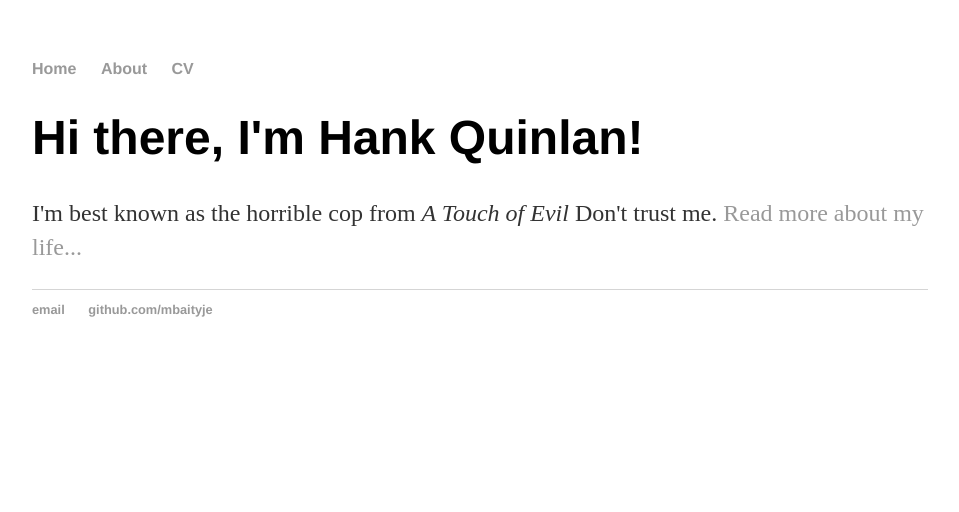
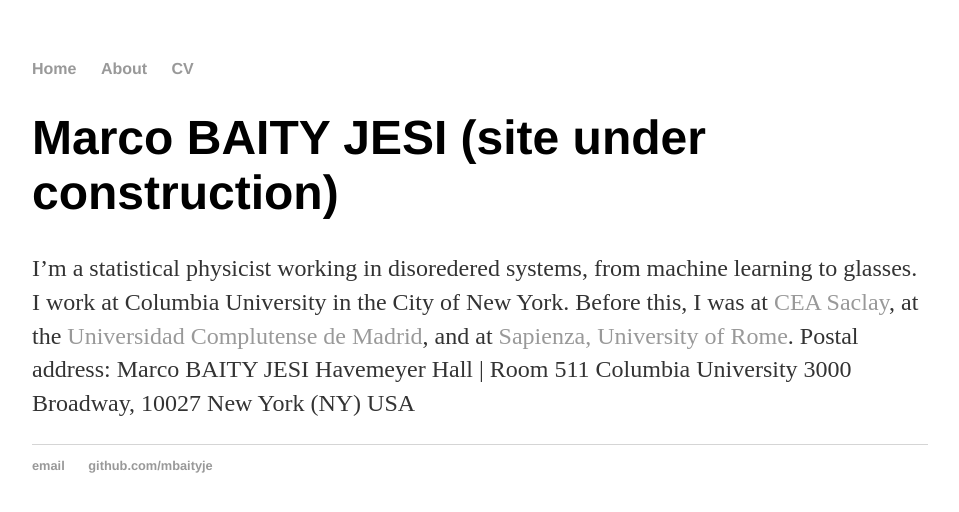
Before and after one commit to mbaityje/mbaityje.github.io, a Jekyll site: the page built from index.html, in a window 1280 px wide. Shown: the top 512 px of the page, without its empty margins (160-1119 px from the left). Built offline with Jekyll 4.4.1, drawn with Linux system fonts in a browser that asks for light colours.

Commit message:
Update index.html

```diff
--- a/index.html
+++ b/index.html
@@ -1,8 +1,20 @@
 ---
 layout: default
-title: Hank Quinlan, Horrible Cop
+title: Marco BAITY JESI - home page
 ---
 <div class="blurb">
-	<h1>Hi there, I'm Hank Quinlan!</h1>
-	<p>I'm best known as the horrible cop from <em>A Touch of Evil</em> Don't trust me. <a href="/about">Read more about my life...</a></p>
+	<h1>Marco BAITY JESI (site under construction)</h1>
+	<p>
+		I’m a statistical physicist working in disoredered systems, from machine learning to glasses.
+
+		I work at Columbia University in the City of New York. Before this, I was at <a href="/about">CEA Saclay</a>, at the
+		<a href="/about">Universidad Complutense de Madrid</a>, and at <a href="/about">Sapienza, University of Rome</a>.
+
+		Postal address:
+		Marco BAITY JESI
+		Havemeyer Hall | Room 511
+		Columbia University
+		3000 Broadway, 10027 New York (NY)
+		USA
+	</p>
 </div><!-- /.blurb -->
```
